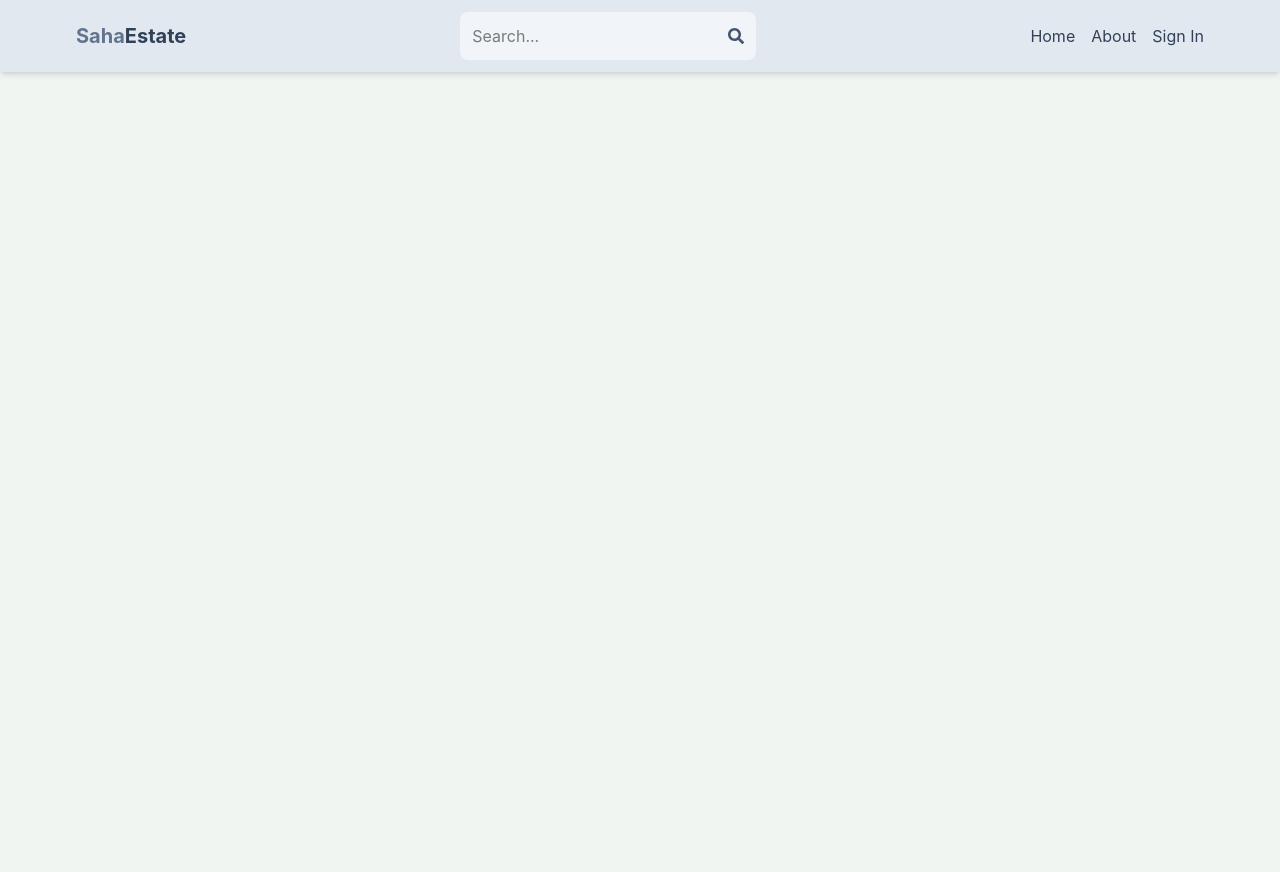
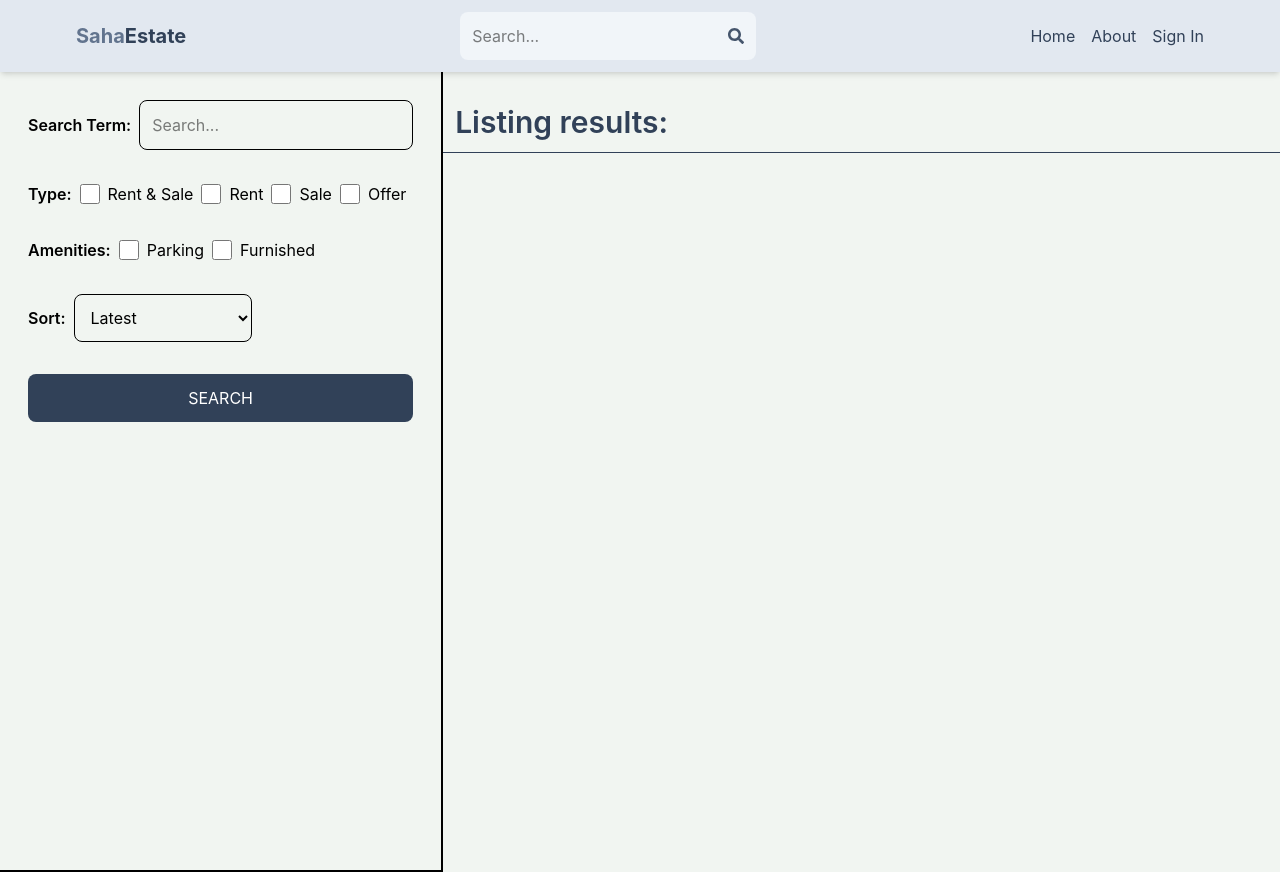
Before and after one commit to manajitsaha18/saha-estate, a React (Vite) app in the folder client/: page /search in a window 1280 px wide. Before the commit the page ends 800 px from the top, so only its background shows below. Built offline with nearby package versions, Linux system fonts and the light colour scheme; no server answers.

Commit message:
Create search page Ul

```diff
--- a/client/src/App.jsx
+++ b/client/src/App.jsx
@@ -10,6 +10,7 @@
 import CreateListing from './pages/CreateListing';
 import UpdateListing from './pages/UpdateListing';
 import Listing from './pages/Listing';
+import Search from './pages/Search';
 const App = () => {
   return (
     <BrowserRouter>
@@ -17,6 +18,7 @@
       <Routes>
         <Route path="/" element={<Home />} />
         <Route path="/about" element={<About />} />
+        <Route path="/search" element={<Search />} />
         <Route element={<PrivateRoute />}>
           <Route path="/profile" element={<Profile />} />
           <Route path="/createlisting" element={<CreateListing />} />
--- /dev/null
+++ b/client/src/pages/Search.jsx
@@ -0,0 +1,108 @@
+const Search = () => {
+    return (
+        <div className='flex flex-col md:flex-row'>
+            <div className='p-7  border-b-2 md:border-r-2 md:min-h-screen'>
+                <form  className='flex flex-col gap-8'>
+                    <div className='flex items-center gap-2'>
+                        <label className='whitespace-nowrap font-semibold'>
+                            Search Term:
+                        </label>
+                        <input
+                            type='text'
+                            id='searchTerm'
+                            placeholder='Search...'
+                            className='border rounded-lg p-3 w-full'
+
+                        />
+                    </div>
+                    <div className='flex gap-2 flex-wrap items-center'>
+                        <label className='font-semibold'>Type:</label>
+                        <div className='flex gap-2'>
+                            <input
+                                type='checkbox'
+                                id='all'
+                                className='w-5'
+
+                            />
+                            <span>Rent & Sale</span>
+                        </div>
+                        <div className='flex gap-2'>
+                            <input
+                                type='checkbox'
+                                id='rent'
+                                className='w-5'
+
+                            />
+                            <span>Rent</span>
+                        </div>
+                        <div className='flex gap-2'>
+                            <input
+                                type='checkbox'
+                                id='sale'
+                                className='w-5'
+
+                            />
+                            <span>Sale</span>
+                        </div>
+                        <div className='flex gap-2'>
+                            <input
+                                type='checkbox'
+                                id='offer'
+                                className='w-5'
+
+                            />
+                            <span>Offer</span>
+                        </div>
+                    </div>
+                    <div className='flex gap-2 flex-wrap items-center'>
+                        <label className='font-semibold'>Amenities:</label>
+                        <div className='flex gap-2'>
+                            <input
+                                type='checkbox'
+                                id='parking'
+                                className='w-5'
+
+                            />
+                            <span>Parking</span>
+                        </div>
+                        <div className='flex gap-2'>
+                            <input
+                                type='checkbox'
+                                id='furnished'
+                                className='w-5'
+
+                            />
+                            <span>Furnished</span>
+                        </div>
+                    </div>
+                    <div className='flex items-center gap-2'>
+                        <label className='font-semibold'>Sort:</label>
+                        <select
+
+                            id='sort_order'
+                            className='border rounded-lg p-3'
+                        >
+                            <option value='createdAt_desc'>Latest</option>
+                            <option value='createdAt_asc'>Oldest</option>
+                            <option value='regularPrice_asc'>Price low to hight</option>
+                            <option value='regularPrice_desc'>Price high to low</option>
+                        </select>
+                    </div>
+                    <button className='bg-slate-700 text-white p-3 rounded-lg uppercase hover:opacity-95'>
+                        Search
+                    </button>
+                </form>
+            </div>
+            <div className='flex-1'>
+                <h1 className='text-3xl font-semibold border-b p-3 text-slate-700 mt-5'>
+                    Listing results:
+                </h1>
+                <div className='p-7 flex flex-wrap gap-4'>
+
+                </div>
+            </div>
+        </div>
+    );
+};
+
+export default Search;
```
